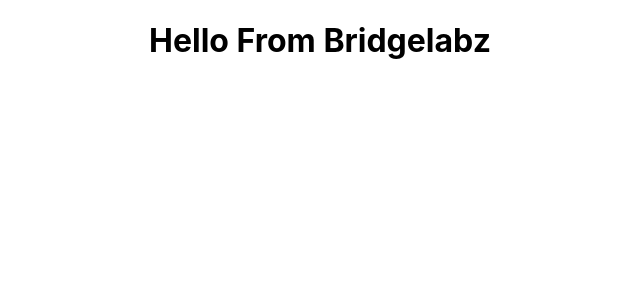
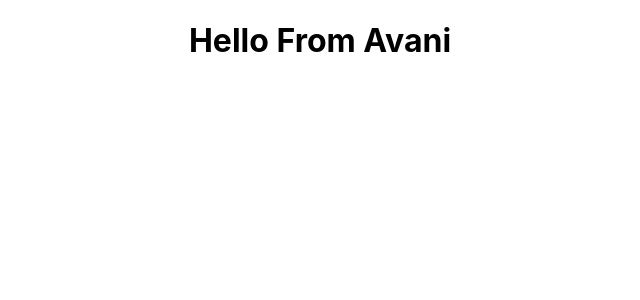
Before and after one commit to Avani14/Demo-React-Project, a React (Create React App) app: page / in a window 1280 px wide. Shown: the top 300 px of the page, without its empty margins (320-960 px from the left). Built offline with nearby package versions, Linux system fonts and the light colour scheme.

Commit message:
One way data binding in functional component.

```diff
--- a/src/App.js
+++ b/src/App.js
@@ -1,10 +1,15 @@
 import logo from './logo.svg';
 import './App.css';
+import {useState} from 'react'
 
 function App() {
+  let initialName = {
+    name:"Avani"
+  }
+  const [name,setName] = useState(initialName)
   return (
     <div className="App">
-      <h1>Hello From Bridgelabz</h1>
+      <h1>Hello From {name.name}</h1>
     </div>
   );
 }
```
